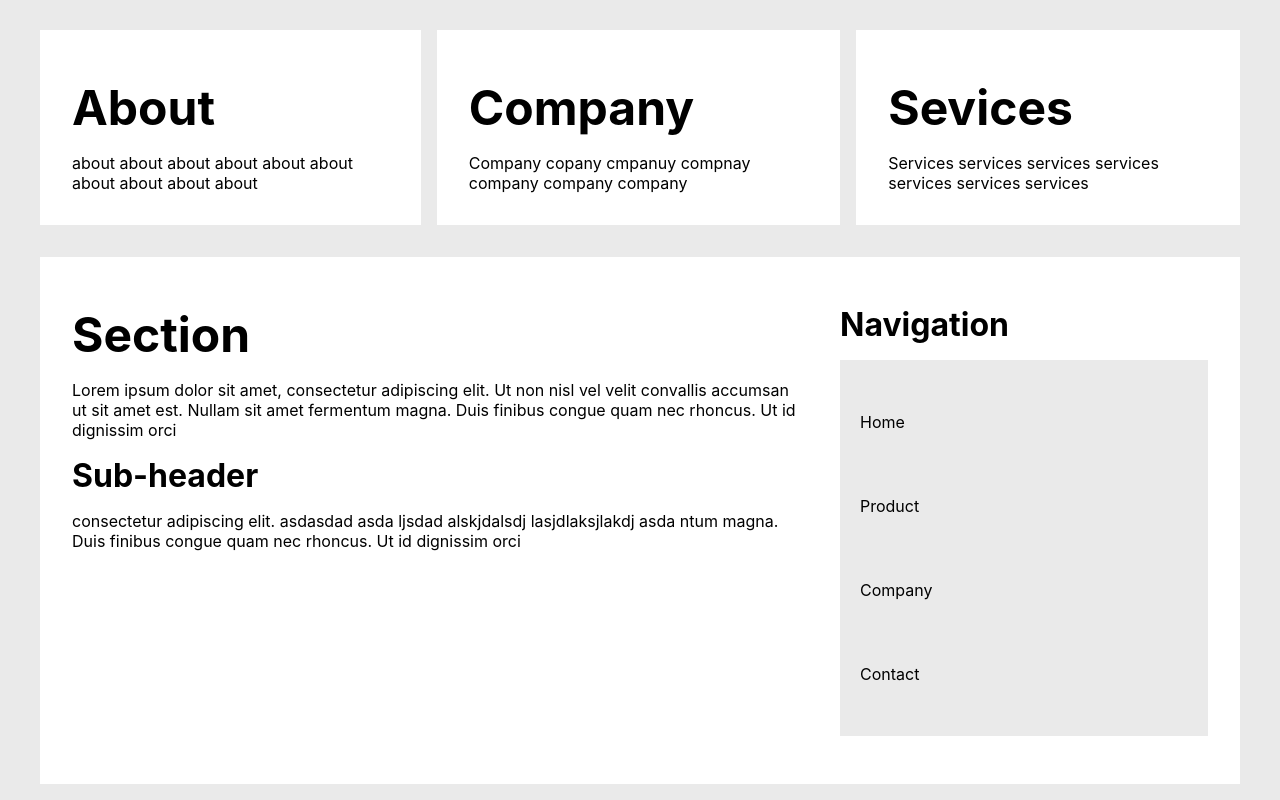
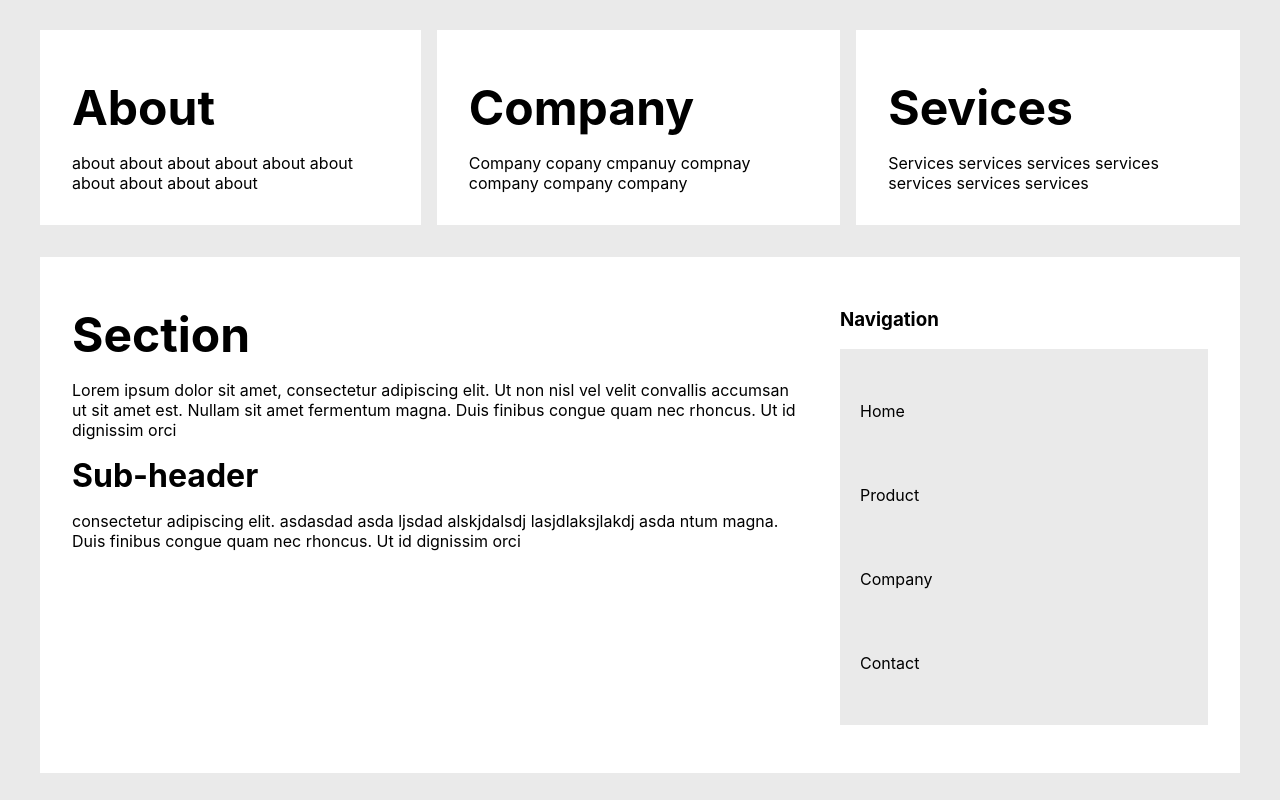
Before and after one commit to TK2400/React-darbai, a React (Create React App) app: page / in a window 1280 px wide. Shown: the part 541-1341 px from the top of the page. Built offline with nearby package versions, Linux system fonts and the light colour scheme.

Commit message:
pridetas komponentas Header, kuris savyje turi komponenta Navigation; per salyga rodomas/ne header image

```diff
--- a/src/App.css
+++ b/src/App.css
@@ -17,13 +17,7 @@ a {
   background-color: white;
 }
 
-.header__hero {
-  padding: 150px 0;
-  font-size: 4em;
-  text-align: center;
-  background-color: rgb(160, 219, 104);
-  color: white;
-}
+
 
 .header__logo {
   height: 30px;
@@ -41,3 +35,11 @@ a {
   flex: 2;
   margin-right: 2em;
 }
+
+.header__hero {
+  padding: 150px 0;
+  font-size: 4em;
+  text-align: center;
+  background-color: rgb(160, 219, 104);
+  color: white;
+}
--- a/src/App.js
+++ b/src/App.js
@@ -2,31 +2,28 @@ import './App.css';
 import Navigation from './components/Navigation';
 import Card from './components/Card';
 import Section from './components/Section';
-import logo from './logo.svg';
+// import logo from './logo.svg';
+import Header from './components/Header';
+
+
 
 export default function App() {
   return (
     <div className='app'>
-      <header className='header'>
-        <img src={logo} className='header__logo' alt='logo' />
-        <Navigation navType='primary' />
-        <div className='header__hero'>
-          Header image
-        </div>
-      </header>
+      <Header showImage={true}/>
       <main>
         <div className='cards'>
-         <Card cardTitle='About' cardText='about about about about about about about about about about' />
-         <Card cardTitle='Company'cardText='Company copany cmpanuy compnay company company company' />
-         <Card cardTitle='Sevices'cardText='Services services services services services services services'/>
+          <Card cardTitle='About' cardText='about about about about about about about about about about' />
+          <Card cardTitle='Company' cardText='Company copany cmpanuy compnay company company company' />
+          <Card cardTitle='Sevices' cardText='Services services services services services services services' />
         </div>
 
         <div className="content">
           <article className='content__article'>
-            <Section sectionType="title" nameTitle="Section" sectionText="Lorem ipsum dolor sit amet, consectetur adipiscing elit. Ut non nisl vel velit convallis accumsan ut sit amet est. Nullam sit amet fermentum magna. Duis finibus congue quam nec rhoncus. Ut id dignissim orci"/>
-            <Section sectionType="sub-header" nameTitle="Sub-header" sectionText="consectetur adipiscing elit. asdasdad asda  ljsdad alskjdalsdj lasjdlaksjlakdj asda ntum magna. Duis finibus congue quam nec rhoncus. Ut id dignissim orci"/>
+            <Section sectionType="title" nameTitle="Section" sectionText="Lorem ipsum dolor sit amet, consectetur adipiscing elit. Ut non nisl vel velit convallis accumsan ut sit amet est. Nullam sit amet fermentum magna. Duis finibus congue quam nec rhoncus. Ut id dignissim orci" />
+            <Section sectionType="sub-header" nameTitle="Sub-header" sectionText="consectetur adipiscing elit. asdasdad asda  ljsdad alskjdalsdj lasjdlaksjlakdj asda ntum magna. Duis finibus congue quam nec rhoncus. Ut id dignissim orci" />
           </article>
-          <Navigation navType='secondary' />
+          <Navigation navType='secondary' showTitle={true} />
         </div>
       </main>
     </div>
--- /dev/null
+++ b/src/components/Header.js
@@ -0,0 +1,15 @@
+import './header.css';
+import logo from '../logo.svg';
+import Navigation from './Navigation';
+
+export default function Header(props) {
+    return (
+        <header className='header'>
+            <img src={logo} className='header__logo' alt='logo' />
+            <Navigation navType='primary' showTitle={false} />
+            {props.showImage && <div className='header__hero'>
+                Header image
+            </div>}
+        </header>
+    );
+}
--- a/src/components/Navigation.js
+++ b/src/components/Navigation.js
@@ -1,14 +1,30 @@
 import './navigation.css';
 
 export default function Navigation(props) {
+    // const showTitle = props.navType === 'secondary'// susije su props.showTitle
+    const navigationItems = [
+        'Home',
+        'Product',
+        'Company',
+        "Contact"
+    ]
+
+    const navigationElements = navigationItems.map((navigationItem) => {
+        return (
+            <li
+                key={navigationItem}
+                className='navigation__list-item'>
+                <a href='http://google.com'>{navigationItem}</a>
+            </li >
+        )
+
+})
+
 return (
     <nav className={`navigation ${props.navType}`}>
-            <h3>Navigation</h3>
+        {props.showTitle && <h3>Navigation</h3>}
         <ul className={`navigation__list ${props.navType}`}>
-                <li className='navigation__list-item'><a href='http://google.com'>Home</a></li>
-                <li className='navigation__list-item'><a href='http://google.com'>Product</a></li>
-                <li className='navigation__list-item'><a href='http://google.com'>Company</a></li>
-                <li className='navigation__list-item'><a href='http://google.com'>Contact</a></li>
+            {navigationElements}
         </ul>
     </nav>
 );
--- /dev/null
+++ b/src/components/header.css
@@ -0,0 +1,7 @@
+.header__hero {
+    padding: 150px 0;
+    font-size: 4em;
+    text-align: center;
+    background-color: rgb(160, 219, 104);
+    color: white;
+  }
--- a/src/components/navigation.css
+++ b/src/components/navigation.css
@@ -26,12 +26,12 @@
     margin: 0;
 }
 
-.navigation h3 {
+/* .navigation h3 {
     font-size: 2rem;
     margin: 1rem 0;
     display: none;
-}
+} */
 
-.navigation.secondary h3 {
+/* .navigation.secondary h3 {
     display: block;
-}
+} */
--- a/src/index.js
+++ b/src/index.js
@@ -2,6 +2,8 @@ import React from 'react';
 import ReactDOM from 'react-dom/client';
 import './index.css';
 import App from './App.js';
+// import Puslapis from './pavyzdziai/Puslapis'
+
 
 const root = ReactDOM.createRoot(document.getElementById('root'));
 root.render(
```
Also changed, not shown: src/pavyzdziai/Komponentas.js (added, +25 -0 lines), src/pavyzdziai/Puslapis.js (added, +21 -0 lines). Lines whose indentation alone changed are shown as unchanged.
